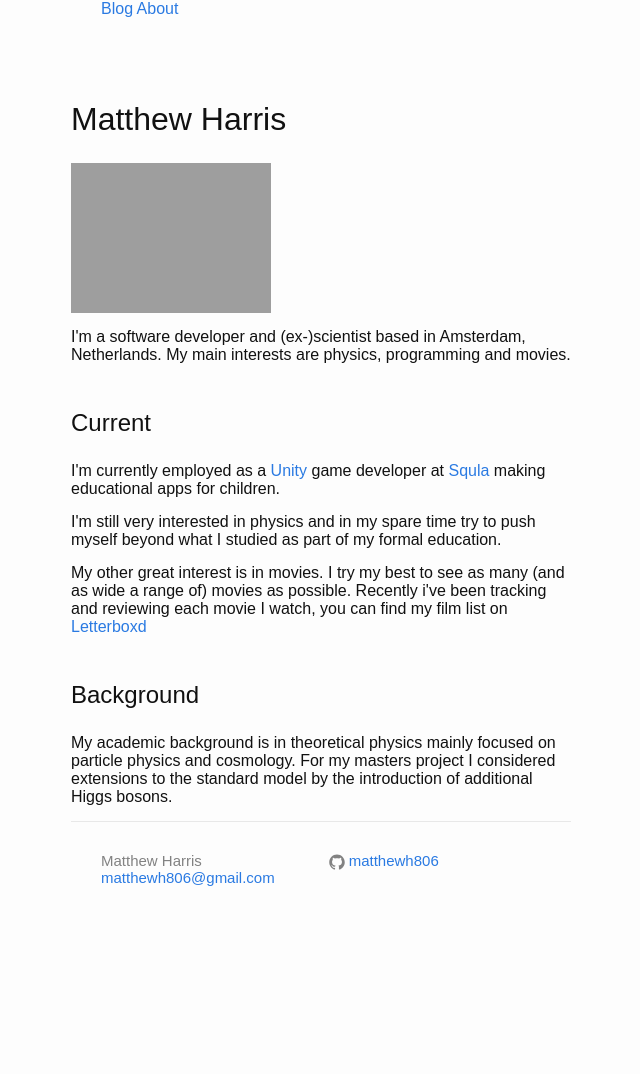
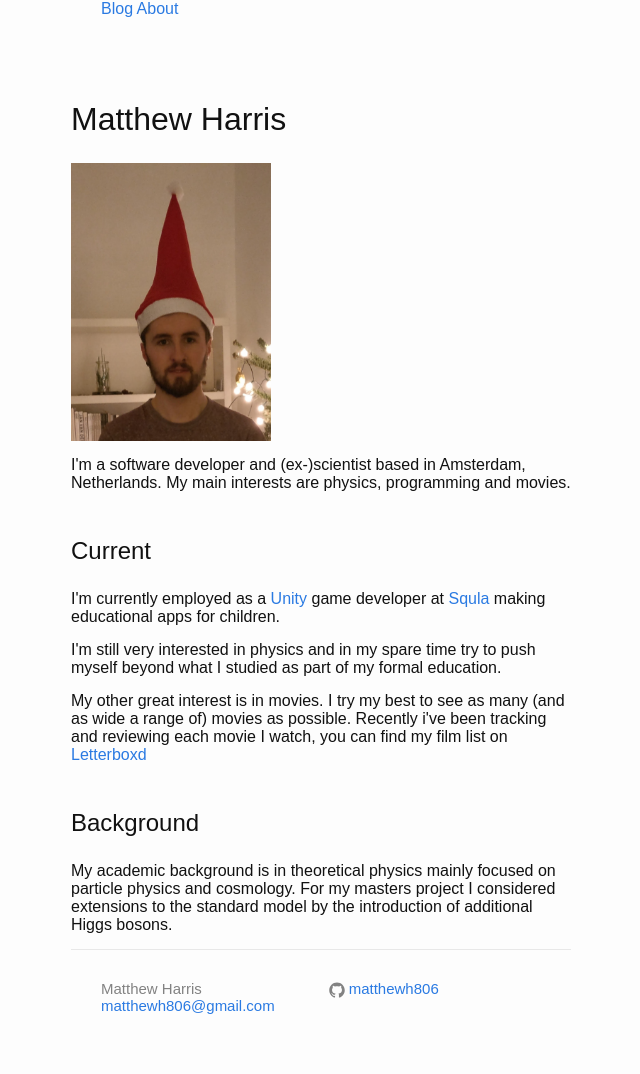
Before and after one commit to matthewh806/matthewh806.github.io, a Jekyll site: the page built from index.html, in a window 1280 px wide. Shown: the whole page, without its empty margins (319-959 px from the left). Built offline with Jekyll 4.4.1, drawn with Linux system fonts in a browser that asks for light colours; before the commit the page ends 946 px from its top, so only the background shows below that.

Commit message:
Attempting to fix broken img url

```diff
--- a/index.html
+++ b/index.html
@@ -4,8 +4,7 @@ title: About
 ---
 <div>
 	<h1>Matthew Harris</h1>
-	<p><img src={{site.url}}/assets/images/hat.jpg/ height=auto width="200"></p>
-
+	<p><img src="{{ "/assets/images/hat.jpg" | prepend: site.baseurl }}" height=auto width="200"></p>
 	<p>I'm a software developer and (ex-)scientist based in Amsterdam, Netherlands.
 	My main interests are physics, programming and movies.</p>
 
```
